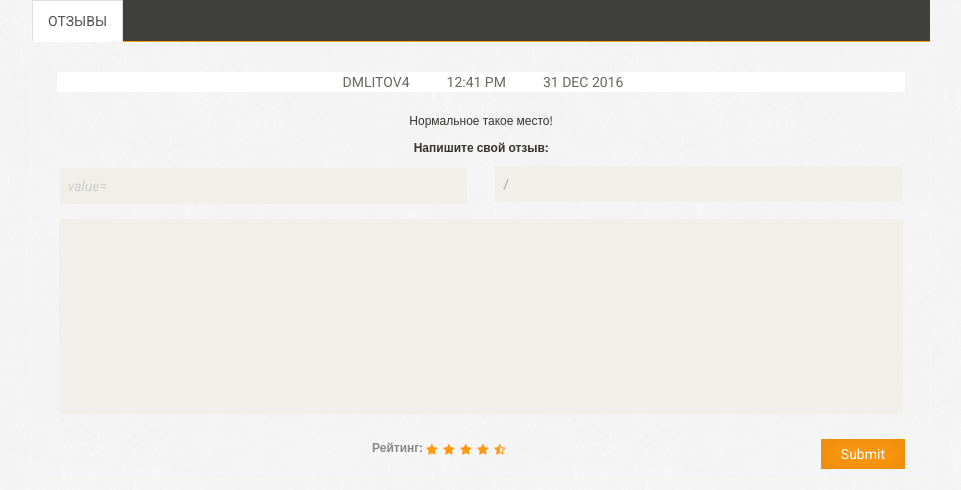
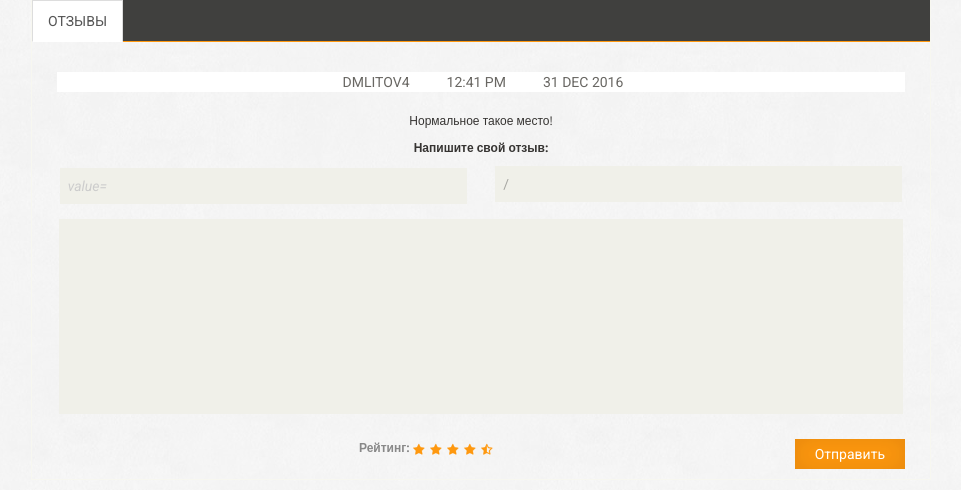
Before and after one commit to DmLitov4/CafeAdviserDiploma, a Django app: template cafe/templates/cafe/place_details.html in a window 1280 px wide. Shown: the part 809-1299 px from the top of the page, without its empty margins (149-1110 px from the left). Run offline with Django 3.2, Linux system fonts and the light colour scheme; the template is opened without the code that fills it, so the values that code supplies are empty; parts of the project's set-up code (start-up, migrations or seed data) failed here and were passed over; some libraries are stand-ins or nearby versions; some web fonts are replaced.

Commit message:
Some fixes and missing files.

```diff
--- a/cafe/templates/cafe/place_details.html
+++ b/cafe/templates/cafe/place_details.html
@@ -188,7 +188,7 @@
                                         <textarea name="" ></textarea>
                                         <b>Рейтинг: </b> <img src="{% static 'img/product-details/rating.png' %}" alt="" />
                                         <button type="button" class="btn btn-default pull-right">
-                                            Submit
+                                            Отправить
                                         </button>
                                     </form>
                                 </div>
--- a/login/views.py
+++ b/login/views.py
@@ -124,6 +124,7 @@
             print("wrong!")
     else:
         form = RegistrationForm()
+        update_vk_clasters()
     variables = RequestContext(request, {
     'form': form
     })
@@ -133,7 +134,6 @@
     variables,
     )
 
-@periodic_task(run_every=crontab(hour=00, minute=36))
 def update_vk_clasters():
     vk_users_info = vk_clasterization()
     X = np.array(vk_users_info)
```
